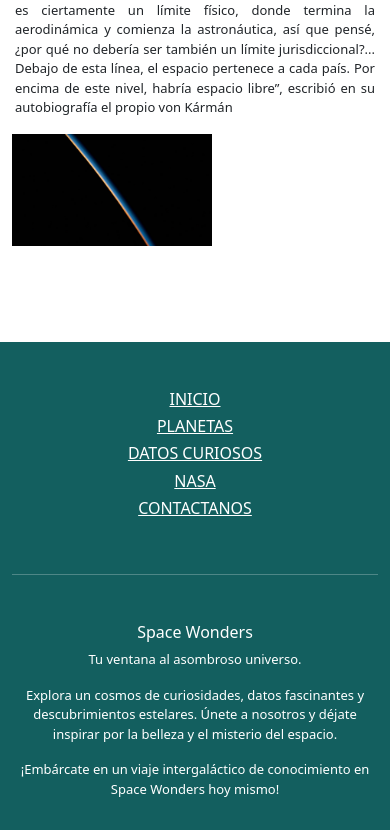
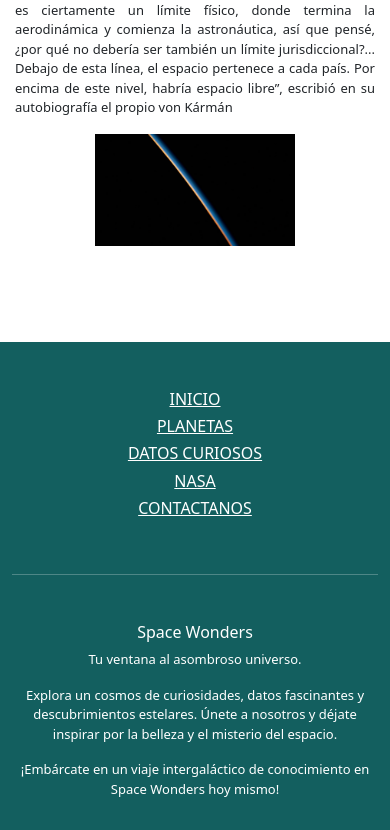
Before and after one commit to BelenRamos/PF-Ramos, a website: page index.html in a window 390 px wide. Shown: the part 1725-2555 px from the top of the page. Drawn offline with nearby package versions, Linux system fonts and the light colour scheme.

Commit message:
correcion imagen

```diff
--- a/SCSS/styles.scss
+++ b/SCSS/styles.scss
@@ -369,6 +369,9 @@ $color-1: rgb(219, 177, 59);
       img{
         width: 200px;
         height: auto;
+        margin-left: auto !important;
+        margin-right: auto !important;
+        display: block !important;
       }
     }
 
```
Also changed, not shown: css/styles.css, 1 other file.
